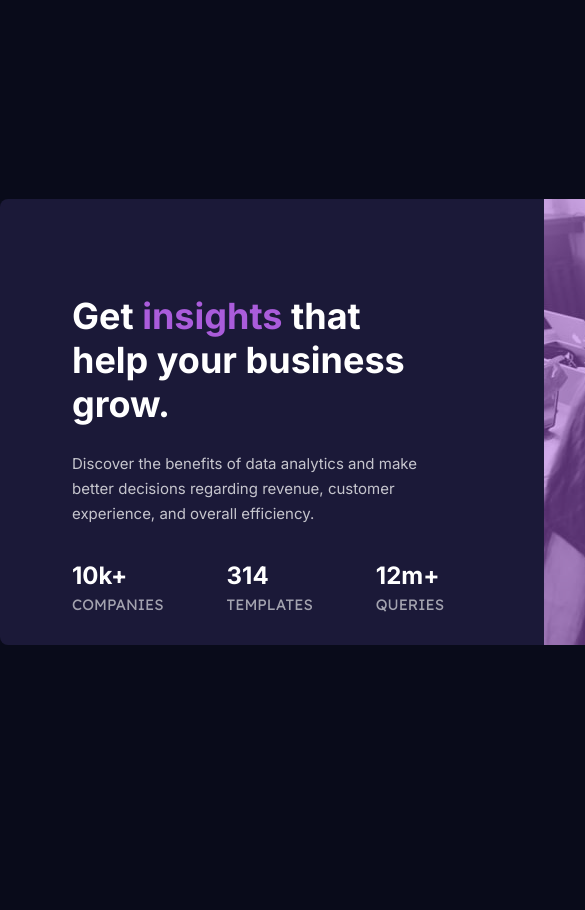
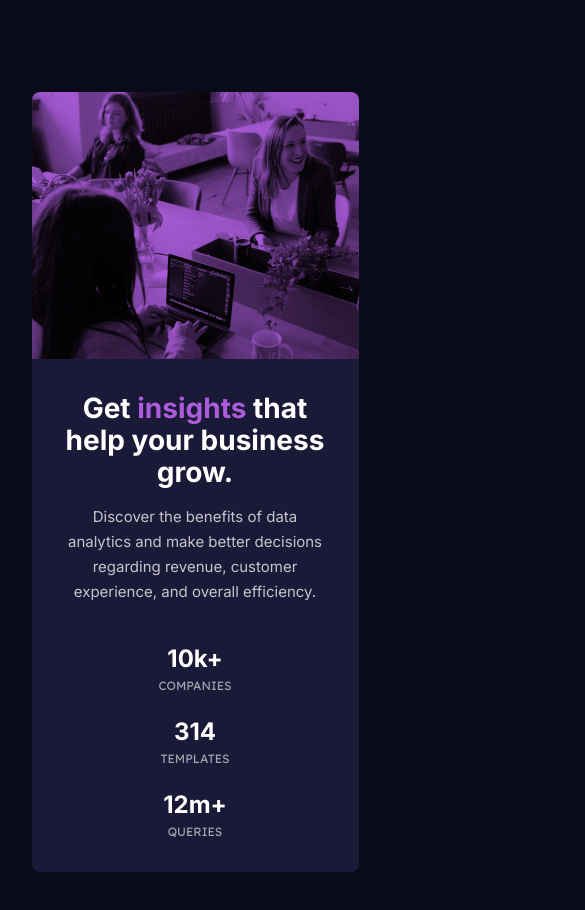
Before and after one commit to hadysane/Stats-preview-card-component, a plain HTML site: page index.html in a window 390 px wide. Shown: the top 910 px of the page, 585 px wide, since content can reach past the window. Before the commit the page ends 844 px from the top, so only its background shows below. Drawn offline with Linux system fonts and the light colour scheme.

Commit message:
challenge finish git add --all

```diff
--- a/index.html
+++ b/index.html
@@ -38,7 +38,6 @@
       </div>
 
       <div class="hero">
-        <img src="images/image-header-desktop.jpg" alt="header-desktop" />
       </div>
     </div>
 
--- a/style.css
+++ b/style.css
@@ -10,8 +10,21 @@
     --stat-h: hsla(0, 0%, 100%, 0.6);
 }
 
+*,
+*::before,
+*::after {
+	box-sizing: border-box;
+}
+
+h1,
+h2,
+h3,
+p,
+body {
+	margin: 0;
+}
+
 body{
-
     font-family: 'Inter', sans-serif;
     color : white;
     margin: 0;
@@ -31,12 +44,12 @@ p{
 }
 
 .main{
-
-    background-color: var(--main-bgd);
-    height: 100vh;
+	min-height: 100vh;
     display: flex;
     align-items: center;
+    justify-content:center
 }
+
 .container{
     display: flex;
     height: 446px;
@@ -65,14 +78,16 @@ p{
 .stats{
     display: flex;
     gap: 63px;
+}
 
-}
+
 .stat-item p {
     font-family: 'Lexend Deca', sans-serif;
     color: var(--stat-h);
     text-transform: uppercase;
     margin-top: 0;
     font-weight: 400;
+    font-size: 12px;
 }
 .stat-item h2{
     margin-bottom : 5px;
@@ -82,12 +97,61 @@ p{
 .hero{
     border-radius: 0px 8px 8px 0px;
     background-color : var(--violet);
+    background-blend-mode: multiply;
+    background-image: url('./images/image-header-mobile.jpg');
+    background-repeat: no-repeat;
+    background-position: center;
+    background-repeat: no-repeat;
+    background-size: cover;
+    width: 100%;
+    height:100%;
+
 }
-.hero img{
-    border-radius: 0px 8px 8px 0px;
-    opacity: 0.5;
-}
+
 
 .attribution{
     text-align: center;
 }
+
+@media screen and (max-width: 1092px) {
+    .hero{
+        border-radius: 8px 8px 0px 0px;
+    }
+
+    .container{
+        flex-direction: column-reverse;
+        height: 780px;
+        width: 327px;
+        justify-content:center;
+        margin: 23.5% 0% ;
+    }
+
+    .content{
+        padding: 10% ;
+        border-radius: 0px 0px 8px 8px;
+        display: flex;
+        flex-direction: column;
+        justify-content: space-between;
+        text-align: center;
+    }
+
+    .content-header h1{
+        margin-bottom : 16px;
+        line-height: 32px;
+        font-size: 28px;
+    }
+    .content-header p {
+        line-height: 25px;
+    }
+
+    .stat-item{
+        display: flex;
+        flex-direction: column;
+        align-items: center
+    }
+    .stats{
+        margin-top: 40px;
+        flex-direction: column;
+        gap: 24px;
+    }
+}
```
